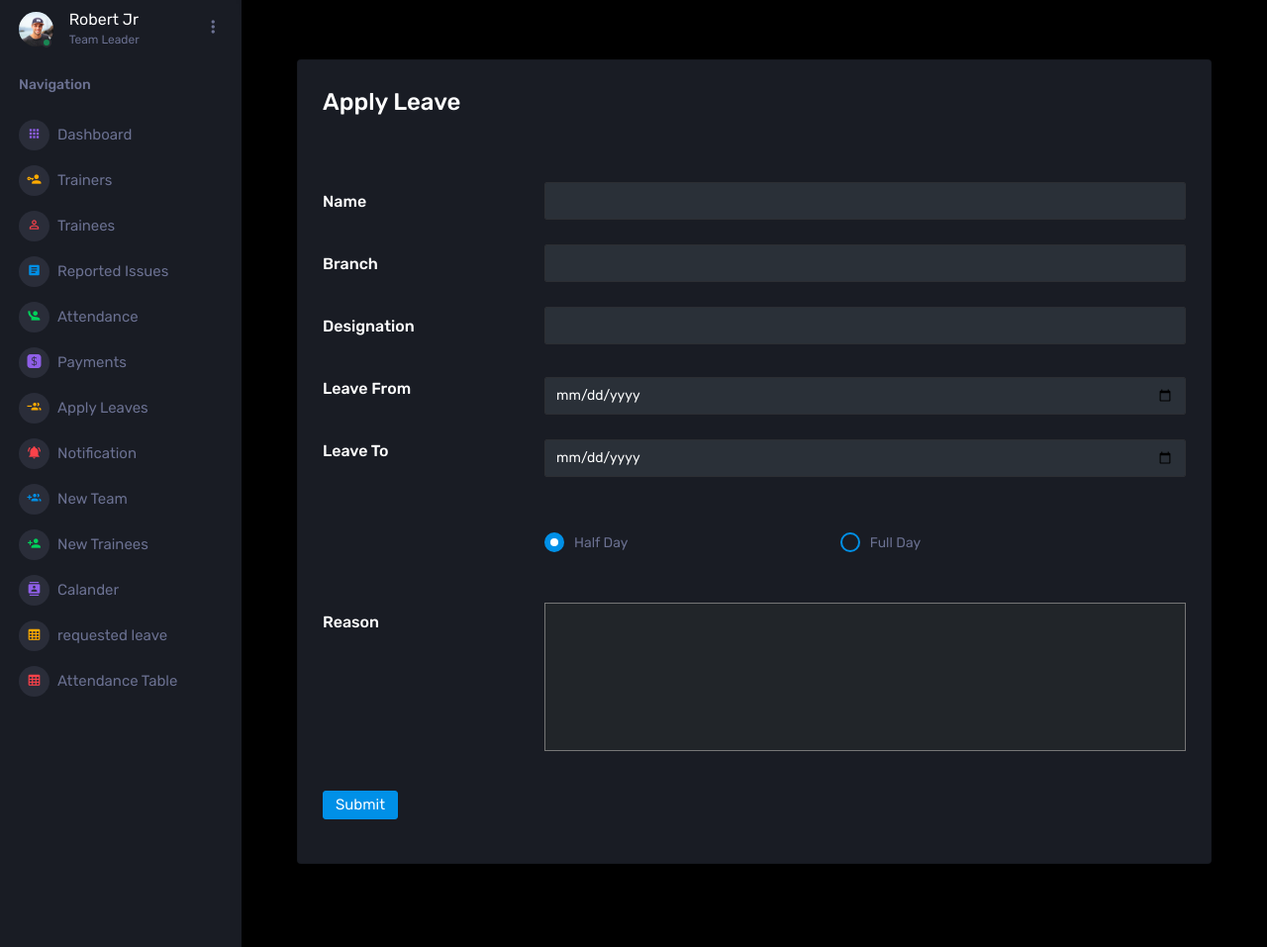
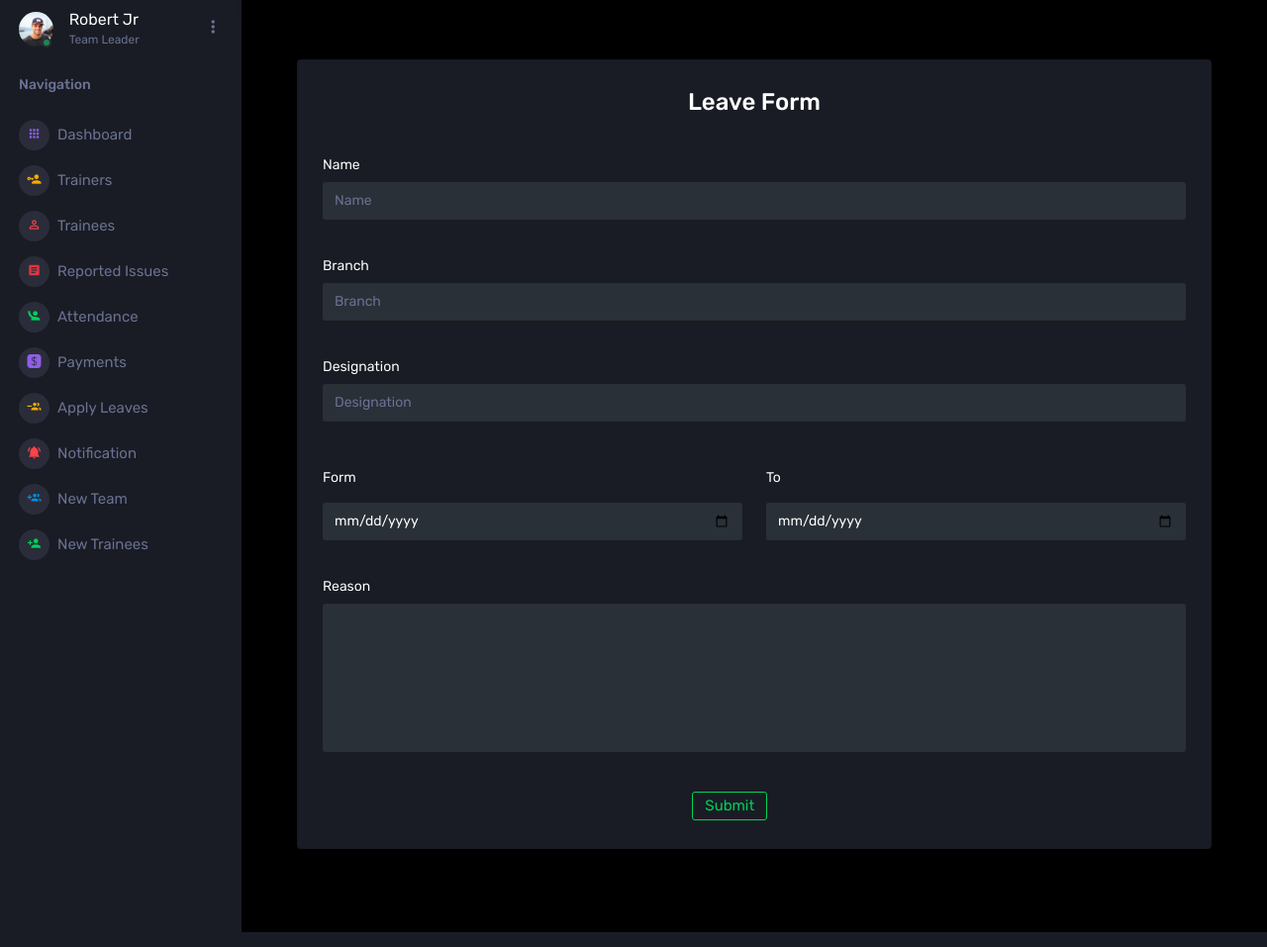
Before and after one commit to jishnu7306/core-app-base, a Django app: template templates/applyleavesub.html in a window 1280 px wide. Shown: the part 70-1027 px from the top of the page at 99% size. Run offline with Django 3.2, Linux system fonts and the light colour scheme; the template is opened without the code that fills it, so the values that code supplies are empty; some libraries are stand-ins or nearby versions.

Commit message:
final commit

```diff
--- /dev/null
+++ b/app/urls.py
@@ -0,0 +1,12 @@
+from django.urls import re_path
+from .import views
+
+
+urlpatterns = [
+    re_path(r'^$', views.index, name='index'),
+    re_path(r'^reportedissue$', views.reportedissue, name='reportedissue'),
+    re_path(r'^reportissue$', views.reportissue, name='reportissue'),
+    re_path(r'^reportedissuesub$', views.reportedissuesub, name='reportedissuesub'),
+    re_path(r'^applyleave$', views.applyleave, name='applyleave'),
+    re_path(r'^applyleavesub$', views.applyleavesub, name='applyleavesub')
+]
--- a/client/urls.py
+++ b/client/urls.py
@@ -13,19 +13,14 @@ Including another URLconf
     1. Import the include() function: from django.urls import include, path
     2. Add a URL to urlpatterns:  path('blog/', include('blog.urls'))
 """
+
 from django.contrib import admin
-from django.urls import path
-from app import views
+from django.urls import re_path,include
+from .import views
+
 
 urlpatterns = [
-    path('admin/', admin.site.urls),
-    path('index/', views.index),
-    path('reportedissue', views.reportedissue),
-    path('reportissue', views.reportissue),
-    path('reportedissuesub', views.reportedissuesub),
-    path('applyleave', views.applyleave),
-    path('applyleavesub', views.applyleavesub),
-
-
-
+    re_path(r'^admin/', admin.site.urls),
+    re_path(r'app/', include('app.urls')),
+    re_path(r'^$', views.index2, name='index2'),
 ]
--- /dev/null
+++ b/client/views.py
@@ -0,0 +1,5 @@
+from django.shortcuts import redirect
+
+
+def index2(request):
+    return redirect('/app/')
--- a/templates/applyleave.html
+++ b/templates/applyleave.html
@@ -1,14 +1,14 @@
 {% extends 'index.html' %} {% block content %} {% load static %}
 
 <div class="content-wrapper">
-    <div class="row mt-8">
+    <div class="row" style = "margin-top: 30px;">
         <div class="col-xl-3 col-sm-6 grid-margin stretch-card">
             <div class="card">
                 <div class="card-body">
                     <div class="row">
                         <div class="col-9">
                             <div class="d-flex align-items-center align-self-start">
-                                <a href="/applyleavesub" style="color: #FFFFFF; text-decoration: none;"><h3 class="mb-0">Apply Leave</h3></a>
+                                <a href="/app/applyleavesub" style="color: #FFFFFF; text-decoration: none;"><h3 class="mb-0">Apply Leave</h3></a>
                                 <!-- <p class="text-success ms-2 mb-0 font-weight-medium">+3.5%</p> -->
                             </div>
                         </div>
--- a/templates/applyleavesub.html
+++ b/templates/applyleavesub.html
@@ -1,4 +1,76 @@
 {% extends 'index.html' %} {% block content %}{% load static %}
+<div class="content-wrapper">
+    <div class="row">
+        <div class="col-md-12 grid-margin stretch-card">
+          <div class="card">
+            <div class="card-body">
+              <h3 class="card-title text-center">Leave Form</h3>
+              <br>
+              <form class="forms-sample">
+
+                <div class="form-group">
+                  <label for="exampleInputUsername1">Name</label>
+                  <input type="text" class="form-control" id="exampleInputUsername1" placeholder="Name">
+                </div>
+                <br>
+                <div class="form-group">
+                    <label for="exampleInputUsername1">Branch</label>
+                    <input type="text" class="form-control" id="exampleInputUsername1" placeholder="Branch">
+                </div>
+                <br>
+                <div class="form-group">
+                    <label for="exampleInputUsername1">Designation</label>
+                    <input type="text" class="form-control" id="exampleInputUsername1" placeholder="Designation">
+                </div>
+                <br>
+                <div class="row">
+                    <div class="col-md-6">
+                      <div class="form-group">
+                        <label class="col-sm-3 col-form-label">Form</label>
+                        <div class="col-sm-12">
+                            <input type="date" class="drop form-control ml-3 mt-2" required>
+                        </div>
+                      </div>
+                    </div>
+                    <div class="col-md-6">
+                      <div class="form-group">
+                        <label class="col-sm-3 col-form-label">To</label>
+                        <div class="col-sm-12">
+                            <input type="date" class="drop form-control ml-3 mt-2" required>
+                        </div>
+                      </div>
+                    </div>
+                </div>
+                <br>
+                <div class="form-group">
+                    <label for="exampleInputUsername1">Reason</label>
+                    <textarea class="col-12 form-control  text-light" style="height: 150px; background-color: #2A3038; "  rows="4"></textarea>
+                </div>
+                <br>
+                <div class="row">
+                    <div class="col-sm-5"></div>
+                    <div class="col-sm-7" class="pull-right" >
+                        <button type="submit" onclick="redirect()" class="btn btn-outline-success btn-icon-text" >
+                        Submit
+                        </button>
+                    </div>
+                </div>
+
+              </form>
+            </div>
+          </div>
+</div>
+
+<!-- button calling script (line 95-96)-->
+<script>
+    function redirect(){
+      window.location.href="/app/applyleave"
+    }
+</script>
+
+{% endblock %}
+
+
 <div class="content-wrapper">
     <div class="row mt-8">
         <div class="col-12 grid-margin">
@@ -6,8 +78,8 @@
                 <div class="card-body">
                     <h3 class="card-title">Apply Leave</h3>
                     <br><br>
+
                     <form class="form-sample">
-                        <!-- <p class="card-description"> Personal info </p> -->
                         <div class="row">
                             <div class="col-12">
                                 <div class="form-group row">
@@ -90,26 +162,25 @@
                             </div>
                         </div>
                         <div class="row">
-                            <div class="col-12">
-                                <div class="form-group row">
-                                    <div class="col-sm-9">
-                                        <button type="submit" onclick="redirect()" class="btn btn-primary me-2 " >Submit</button>
-                                    </div>
-                                </div>
+                            <div class="col-sm-5"></div>
+                            <div class="col-sm-7" class="pull-right" >
+                                <button type="submit" onclick="redirect()" class="btn btn-outline-success btn-icon-text" >
+                                Submit
+                                </button>
                             </div>
-
                         </div>
 
+                    </form>
+
+                </div>
             </div>
-            </form>
         </div>
     </div>
 </div>
 
+<!-- button calling script (line 95-96)-->
 <script>
     function redirect(){
-      window.location.href="/applyleave"
+      window.location.href="/app/applyleave"
     }
 </script>
-
-{% endblock %}
--- a/templates/index.html
+++ b/templates/index.html
@@ -25,6 +25,10 @@
     <script src="{% static 'assets/vendors/js/vendor.bundle.base.js'%}"></script>
     <script src="{% static 'assets/vendors/chart.js/Chart.min.js'%}"></script>
     <script src="{% static 'assets/vendors/chart.js/Chart.min.js'%}"></script>
+
+    <link rel="stylesheet" href="https://use.fontawesome.com/releases/v5.5.0/css/all.css"
+    integrity="sha384-B4dIYHKNBt8Bc12p+WXckhzcICo0wtJAoU8YZTY5qE0Id1GSseTk6S+L3BlXeVIU"
+    crossorigin="anonymous">
   </head>
   <style>
     @media (max-width:992px){
@@ -42,8 +46,8 @@
       <!-- partial:partials/_sidebar.html -->
       <nav class="sidebar sidebar-offcanvas" id="sidebar">
         <div class="sidebar-brand-wrapper d-none d-lg-flex align-items-center justify-content-center fixed-top">
-          <a class="sidebar-brand brand-logo text-light text-decoration-none" href="/index"><p style="color: white; opacity: 1; font-size: 35px;margin-top: 3vh;">iNFOX</p></a>
-          <a class="sidebar-brand brand-logo-mini text-light text-decoration-none" href="/index"><p style="color: white; opacity: 1; font-size: 35px;margin-top: 3vh;">i</p></a>
+          <a class="sidebar-brand brand-logo text-light text-decoration-none" href="/app/index"><p style="color: white; opacity: 1; font-size: 35px;margin-top: 3vh;">iNFOX</p></a>
+          <a class="sidebar-brand brand-logo-mini text-light text-decoration-none" href="/app/index"><p style="color: white; opacity: 1; font-size: 35px;margin-top: 3vh;">i</p></a>
         </div>
         <ul class="nav">
           <li class="nav-item profile">
@@ -114,9 +118,9 @@
             </a>
           </li>
           <li class="nav-item menu-items">
-            <a class="nav-link" href="/reportedissue">
-              <span class="menu-icon">
-                <i class="mdi mdi-file-document-box"></i>
+            <a class="nav-link" href="/app/reportedissue">
+              <span class="menu-icon ">
+                <i class="mdi mdi-file-document-box text-danger"></i>
               </span>
               <span class="menu-title">Reported Issues</span>
             </a>
@@ -138,7 +142,7 @@
             </a>
           </li>
           <li class="nav-item menu-items">
-            <a class="nav-link"  href="/applyleave" >
+            <a class="nav-link"  href="/app/applyleave" >
               <span class="menu-icon">
                 <i class="mdi mdi-account-multiple-minus"></i>
               </span>
@@ -169,28 +173,7 @@
               <span class="menu-title">New Trainees</span>
             </a>
           </li>
-          <li class="nav-item menu-items">
-            <a class="nav-link" href="/Calander/">
-              <span class="menu-icon">
-                <i class="mdi mdi-contacts"></i>
-              </span>
-              <span class="menu-title">Calander</span>
-            </a>
-          </li>
-          <li class="nav-item menu-items">
-            <a class="nav-link" href="/Requestedleave/">
-              <span class="menu-icon">
-                <i class="mdi mdi-table-large"></i>
-              </span>
-              <span class="menu-title">requested leave</span>
-            </a>
-            <li class="nav-item menu-items">
-              <a class="nav-link" href="/Attendancetable/">
-                <span class="menu-icon">
-                  <i class="mdi mdi-table-large"></i>
-                </span>
-                <span class="menu-title">Attendance Table</span>
-              </a>
+
         </ul>
       </nav>
       <!-- partial -->
@@ -239,12 +222,12 @@
         </nav>
         <!-- partial -->
         <div class="main-panel">
-          <div class="content-wrapper">
+        <div class="content-wrapper">
        {%block content%}
 
 
        {%endblock%}
-          </div>
+        </div>
        <div>
       <!-- main-panel ends -->
     </div>
--- a/templates/reportedissue.html
+++ b/templates/reportedissue.html
@@ -1,7 +1,7 @@
 {% extends 'index.html' %} {% block content %} {% load static %}
 
 <div class="content-wrapper">
-    <div class="row mt-8">
+    <div class="row" style="margin-top: 30px;">
         <div class="col-xl-3 col-sm-6 grid-margin stretch-card">
             <div class="card">
                 <div class="card-body">
@@ -48,7 +48,7 @@
                     <div class="row">
                         <div class="col-9">
                             <div class="d-flex align-items-center align-self-start">
-                                <a href="/reportissue" style="color: #FFFFFF; text-decoration: none;"><h3 class="mb-0"   >Report Issue </h3></a>
+                                <a href="/app/reportissue" style="color: #FFFFFF; text-decoration: none;"><h3 class="mb-0"   >Report Issue </h3></a>
                                 <!-- <p class="text-danger ms-2 mb-0 font-weight-medium">-2.4%</p> -->
                             </div>
                         </div>
@@ -68,7 +68,7 @@
                     <div class="row">
                         <div class="col-9">
                             <div class="d-flex align-items-center align-self-start">
-                                <a href="/reportedissuesub" style="color: #FFFFFF; text-decoration: none;"><h3 class="mb-0">Reported Issue</h3></a>
+                                <a href="/app/reportedissuesub" style="color: #FFFFFF; text-decoration: none;"><h3 class="mb-0">Reported Issue</h3></a>
                                 <!-- <p class="text-success ms-2 mb-0 font-weight-medium">+3.5%</p> -->
                             </div>
                         </div>
```
Also changed, not shown: templates/reportedissuesub.html (+32 -31 lines), templates/reportissue.html (+19 -6 lines).
